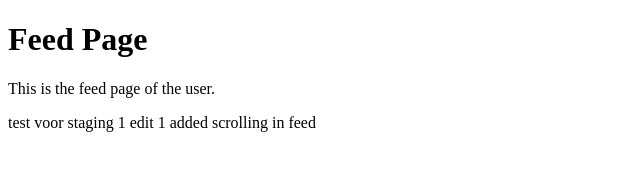
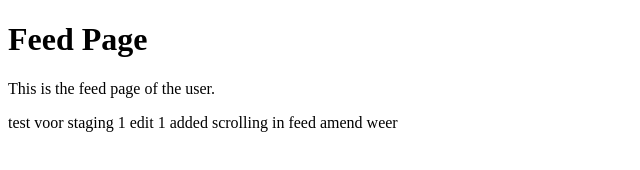
Before and after one commit to WilcoCode/GitTraining, a plain HTML site: page webz/feed.html in a window 1280 px wide. Shown: the full height of the page, 0-640 px from the left. Drawn offline with Linux system fonts and the light colour scheme.

```diff
--- a/webz/feed.html
+++ b/webz/feed.html
@@ -10,6 +10,8 @@
 
 added scrolling in feed
 
+amend weer
+
 </body>
 
 </html>
```
Also changed, not shown: 5 other files.
